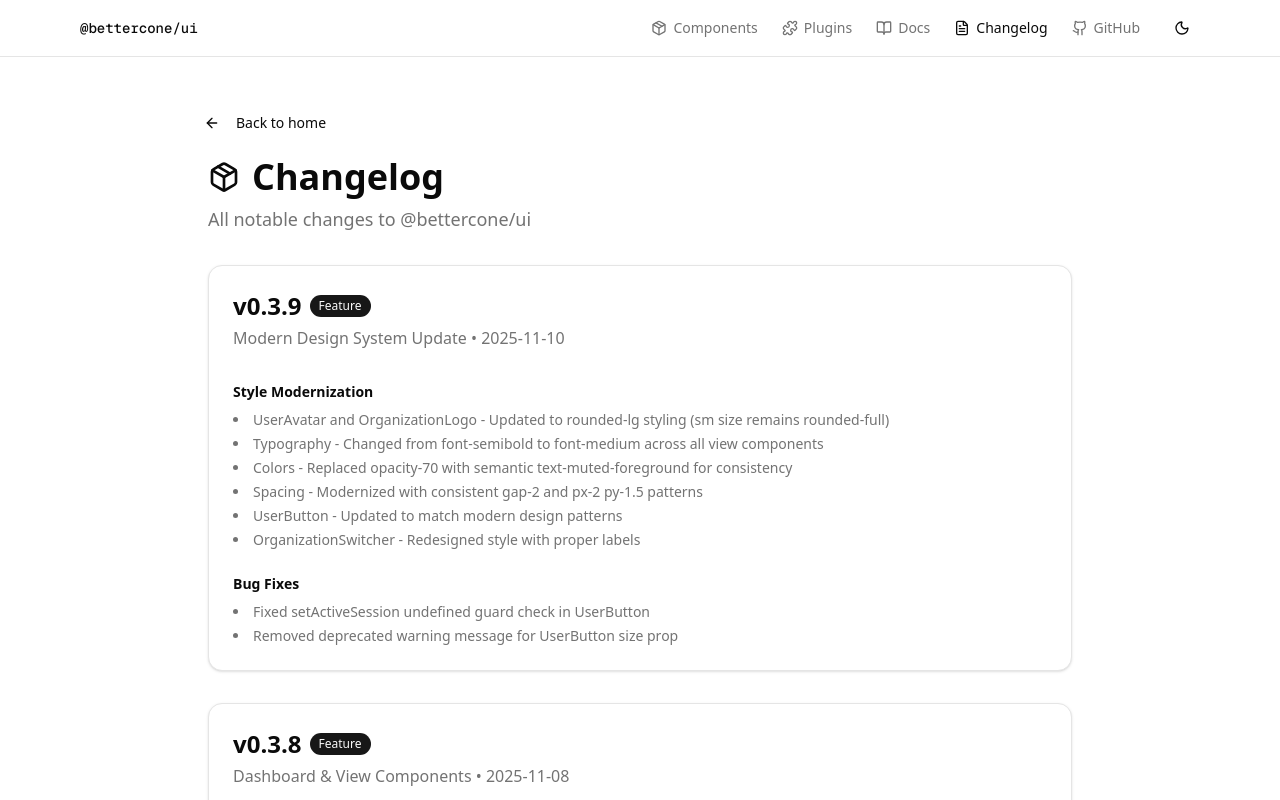
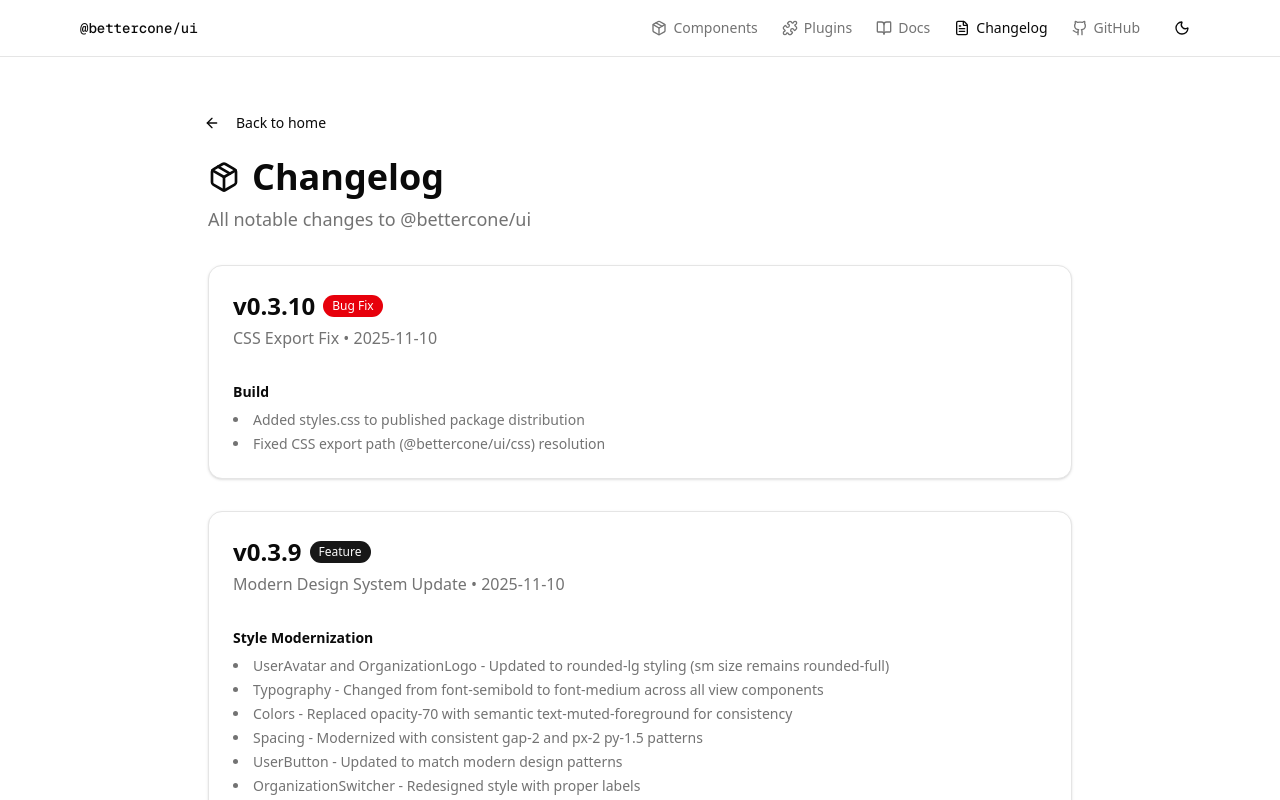
Before and after one commit to jfut/bettercone, a Next.js app in the folder apps/showcase/: page /changelog in a window 1280 px wide. Shown: the top 800 px of the page. Built offline with nearby package versions, Linux system fonts and the light colour scheme.

Commit message:
docs(showcase): add v0.3.10 to changelog

```diff
--- a/apps/showcase/app/changelog/page.tsx
+++ b/apps/showcase/app/changelog/page.tsx
@@ -7,6 +7,21 @@ import { Button } from "@/components/ui/button";
 import { ArrowLeft, Package } from "lucide-react";
 
 const changelog = [
+  {
+    version: "0.3.10",
+    date: "2025-11-10",
+    title: "CSS Export Fix",
+    type: "fix",
+    changes: [
+      {
+        category: "Build",
+        items: [
+          "Added styles.css to published package distribution",
+          "Fixed CSS export path (@bettercone/ui/css) resolution",
+        ],
+      },
+    ],
+  },
   {
     version: "0.3.9",
     date: "2025-11-10",
```
